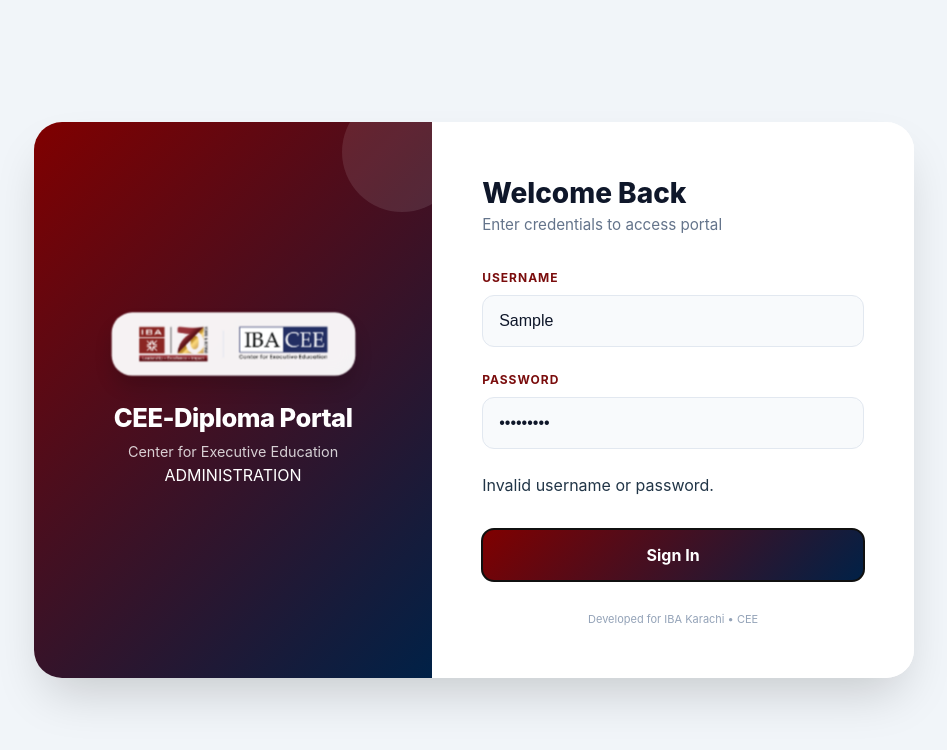
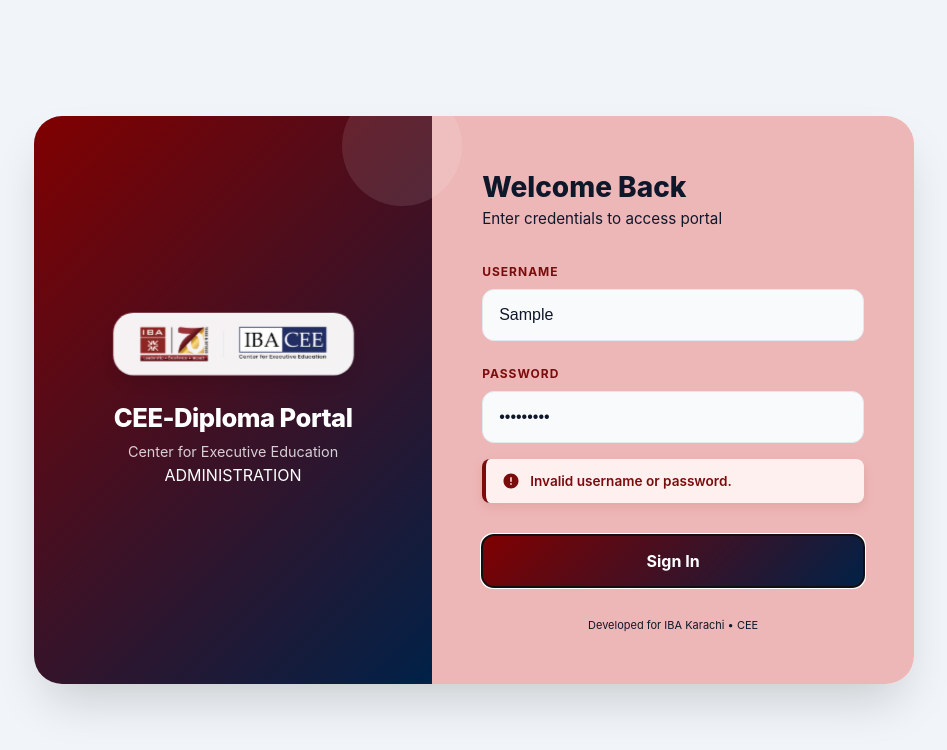
Before and after one commit to SM-Hussain08/diploma-enrollment, a React (Vite) app: page /admin/login in a window 1280 px wide. Both pictures are taken after typing "Sample", "Sample123" into the empty fields and a click on the button "Sign In". Shown: the top 750 px of the page, without its empty margins (166-1113 px from the left). Built offline with nearby package versions, Linux system fonts and the light colour scheme.

Commit message:
Fixed Routing for Admin Login and Logout

```diff
--- a/src/pages/admin/AdminLayout.jsx
+++ b/src/pages/admin/AdminLayout.jsx
@@ -1,12 +1,13 @@
 import { useEffect, useRef } from "react";
-
-import { Link, Outlet, useLocation } from "react-router-dom";
 import { logoutAdmin } from "../../utils/auth";
 import ibaLogo from "../../assets/iba-logo.png";
 import ceeLogo from "../../assets/cee-logo.png";
 import "./AdminLayout.css";
 
+import { Link, Outlet, useLocation, useNavigate } from "react-router-dom";
+
 export default function AdminLayout() {
+  const navigate = useNavigate();
   const location = useLocation();
   const lastScrollY = useRef(0);
 
@@ -100,7 +101,8 @@
               className="logout-btn-compact"
               onClick={() => {
                 logoutAdmin();
-                window.location.href = "/admin/login";
+                // CHANGED THIS: replace: true overwrites history
+                navigate("/admin/login", { replace: true });
               }}
             >
               Sign Out
--- a/src/pages/admin/AdminLogin.css
+++ b/src/pages/admin/AdminLogin.css
@@ -71,7 +71,7 @@
   /* ✨ Subtle animation */
   animation:
     logoFloat 5s ease-in-out infinite,
-    logoPulse 6.5s ease-in-out infinite;
+    logoPulse 3s ease-in-out infinite;
 }
 
 
@@ -88,11 +88,11 @@
   display: flex;
   flex-direction: column;
   justify-content: center;
-  background: var(--white);
+  background: #eeb7b7;
 }
 
 .form-header h3 { color: var(--navy); font-size: 1.75rem; font-weight: 800; }
-.form-header p { color: var(--slate-600); margin-bottom: 32px; font-size: 0.95rem; }
+.form-header p { color: var(--navy); margin-bottom: 32px; font-size: 0.95rem; }  /* label 1 */
 
 /* INPUTS - Explicitly colored labels */
 .modern-form {
@@ -188,7 +188,7 @@
   border-radius: 50%;
 }
 
-.form-footer { margin-top: 30px; text-align: center; font-size: 11px; color: var(--slate-400); }
+.form-footer { margin-top: 30px; text-align: center; font-size: 11px; color: var(--navy); } /* label 2*/
 
 @keyframes containerAppear {
   from { opacity: 0; transform: translateY(15px); }
@@ -207,10 +207,45 @@
 @keyframes logoPulse {
   0%, 100% {
     transform: scale(1);
-    box-shadow: var(--shadow-sm);
+    filter: brightness(1);
   }
   50% {
-    transform: scale(1.025);
-    box-shadow: 0 12px 20px rgba(0, 0, 0, 0.18);
+    transform: scale(1.08); /* Increased from 1.025 for more prominence */
+    filter: brightness(1.05);
+    box-shadow: 0 15px 30px rgba(0, 0, 0, 0.25);
   }
 }
+
+/* ALERT BOX STYLING */
+.login-alert-danger {
+  display: flex;
+  align-items: center;
+  gap: 10px;
+  background: #fff0f0;
+  border-left: 4px solid var(--maroon);
+  color: var(--maroon);
+  padding: 12px 16px;
+  border-radius: 8px;
+  font-size: 0.85rem;
+  font-weight: 600;
+  margin-top: -8px; /* Pull it closer to the inputs */
+  box-shadow: 0 4px 12px rgba(128, 0, 0, 0.1);
+}
+
+.alert-icon {
+  width: 18px;
+  height: 18px;
+  flex-shrink: 0;
+}
+
+/* SHAKE ANIMATION */
+.animate-shake {
+  animation: shake 0.4s cubic-bezier(.36,.07,.19,.97) both;
+}
+
+@keyframes shake {
+  10%, 90% { transform: translate3d(-1px, 0, 0); }
+  20%, 80% { transform: translate3d(2px, 0, 0); }
+  30%, 50%, 70% { transform: translate3d(-4px, 0, 0); }
+  40%, 60% { transform: translate3d(4px, 0, 0); }
+}
--- a/src/pages/admin/AdminLogin.jsx
+++ b/src/pages/admin/AdminLogin.jsx
@@ -1,6 +1,6 @@
-import React, { useState } from "react";
+import React, { useState, useEffect } from "react"; // Added useEffect
 import { useNavigate } from "react-router-dom";
-import { loginAdmin } from "../../utils/auth";
+import { loginAdmin, isAdminLoggedIn } from "../../utils/auth"; // Added isAdminLoggedIn
 import ibaLogo from "../../assets/iba-logo.png";
 import ceeLogo from "../../assets/cee-logo.png";
 import "./AdminLogin.css";
@@ -11,11 +11,19 @@
   const [err, setErr] = useState("");
   const nav = useNavigate();
 
+  // ADD THIS: Redirect if already logged in
+  useEffect(() => {
+    if (isAdminLoggedIn()) {
+      nav("/admin/dashboard", { replace: true });
+    }
+  }, [nav]);
+
   function handleSubmit(e) {
     e.preventDefault();
     const ok = loginAdmin(username.trim(), password);
     if (ok) {
-      nav("/admin/dashboard");
+      // CHANGED THIS: replace: true so they can't "back" into login
+      nav("/admin/dashboard", { replace: true });
     } else {
       setErr("Invalid username or password.");
     }
@@ -74,7 +82,14 @@
               />
             </div>
 
-            {err && <div className="login-error animate-shake">{err}</div>}
+            {err && (
+              <div className="login-alert-danger animate-shake">
+                <svg viewBox="0 0 24 24" className="alert-icon">
+                  <path d="M12 2C6.48 2 2 6.48 2 12s4.48 10 10 10 10-4.48 10-10S17.52 2 12 2zm1 15h-2v-2h2v2zm0-4h-2V7h2v6z" fill="currentColor"/>
+                </svg>
+                <span>{err}</span>
+              </div>
+            )}
 
             <button className="login-btn-gradient" type="submit">
               Sign In
```
